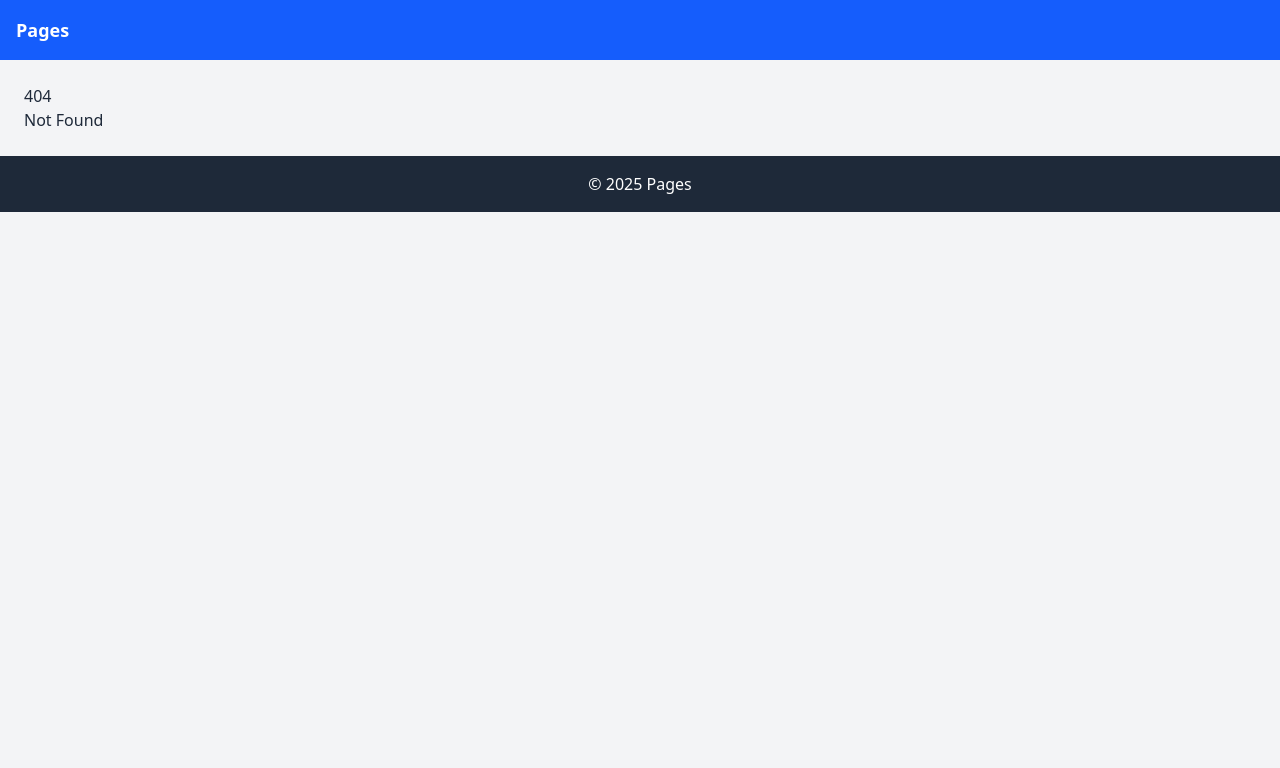
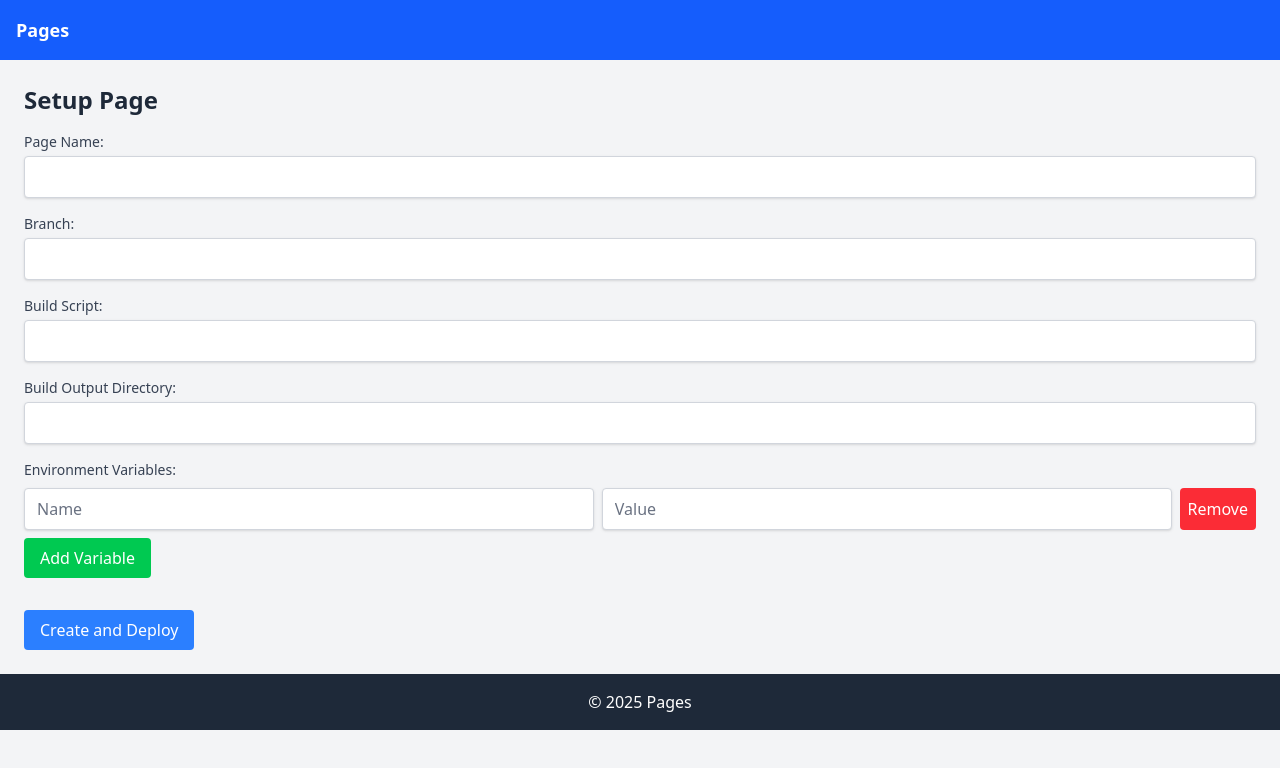
Before and after one commit to webpilotx/neo-pages, a SvelteKit app: page /pages/create/1 in a window 1280 px wide. Before the commit this address had no page. Shown: the top 768 px of the page. Built offline with nearby package versions, Linux system fonts and the light colour scheme; no server answers.

Commit message:
feat: enhance repository selection by fetching user and organization repositories

```diff
--- a/src/routes/pages/create/+page.server.js
+++ b/src/routes/pages/create/+page.server.js
@@ -24,16 +24,21 @@ export async function load() {
   const accounts = await db.select().from(accountsTable);
   const repositories = [];
 
-  for (const account of accounts) {
-    const response = await fetch("https://api.github.com/user/repos", {
+  await Promise.all(
+    accounts.map(async (account) => {
+      // Fetch user repositories
+      const userReposResponse = await fetch(
+        "https://api.github.com/user/repos",
+        {
           headers: {
             Authorization: `Bearer ${account.accessToken}`,
           },
-    });
-    if (response.ok) {
-      const repos = await response.json();
+        }
+      );
+      if (userReposResponse.ok) {
+        const userRepos = await userReposResponse.json();
         repositories.push(
-        ...repos.map((repo) => ({
+          ...userRepos.map((repo) => ({
             id: repo.id,
             name: repo.name,
             full_name: repo.full_name,
@@ -41,7 +46,43 @@ export async function load() {
           }))
         );
       }
+
+      // Fetch organizations
+      const orgsResponse = await fetch("https://api.github.com/user/orgs", {
+        headers: {
+          Authorization: `Bearer ${account.accessToken}`,
+        },
+      });
+      if (orgsResponse.ok) {
+        const orgs = await orgsResponse.json();
+
+        // Fetch repositories for each organization
+        await Promise.all(
+          orgs.map(async (org) => {
+            const orgReposResponse = await fetch(
+              `https://api.github.com/orgs/${org.login}/repos`,
+              {
+                headers: {
+                  Authorization: `Bearer ${account.accessToken}`,
+                },
               }
+            );
+            if (orgReposResponse.ok) {
+              const orgRepos = await orgReposResponse.json();
+              repositories.push(
+                ...orgRepos.map((repo) => ({
+                  id: repo.id,
+                  name: repo.name,
+                  full_name: repo.full_name,
+                  clone_url: repo.clone_url,
+                }))
+              );
+            }
+          })
+        );
+      }
+    })
+  );
 
   return { repositories };
 }
--- a/src/routes/pages/create/+page.svelte
+++ b/src/routes/pages/create/+page.svelte
@@ -1,9 +1,17 @@
 <script>
   import { PUBLIC_GITHUB_CLIENT_ID } from "$env/static/public";
+  import { goto } from "$app/navigation";
   export let data;
   let repositories = data.repositories;
+  let selectedRepo = null;
 
   const authorizeUrl = `https://github.com/login/oauth/authorize?client_id=${PUBLIC_GITHUB_CLIENT_ID}&scope=repo`;
+
+  function beginSetup() {
+    if (selectedRepo) {
+      goto(`/pages/create/${selectedRepo.full_name}`);
+    }
+  }
 
   async function selectRepo(repo) {
     await fetch("/api/pages", {
@@ -22,19 +30,24 @@
 >
   Authorize GitHub Access
 </a>
-<ul class="space-y-4">
+<div class="grid grid-cols-2 md:grid-cols-3 gap-4">
   {#each repositories as repo}
-    <li class="p-4 bg-white shadow rounded flex justify-between items-center">
-      <div>
-        <strong class="text-lg">{repo.name}</strong>
-        <p class="text-sm text-gray-600">{repo.full_name}</p>
-      </div>
-      <button
-        on:click={() => selectRepo(repo)}
-        class="bg-blue-500 text-white px-4 py-2 rounded hover:bg-blue-600"
-      >
-        Select
-      </button>
-    </li>
+    <div
+      class="p-4 bg-white shadow rounded cursor-pointer border-2 {selectedRepo?.id ===
+      repo.id
+        ? 'border-blue-500'
+        : 'border-transparent'}"
+      on:click={() => (selectedRepo = repo)}
+    >
+      <strong class="text-lg">{repo.name}</strong>
+      <p class="text-sm text-gray-600">{repo.full_name}</p>
+    </div>
   {/each}
-</ul>
+</div>
+<button
+  on:click={beginSetup}
+  class="mt-4 bg-blue-500 text-white px-4 py-2 rounded hover:bg-blue-600 disabled:opacity-50"
+  disabled={!selectedRepo}
+>
+  Begin Setup
+</button>
--- /dev/null
+++ b/src/routes/pages/create/[repoFullname]/+page.svelte
@@ -0,0 +1,125 @@
+<script>
+  import { onMount } from "svelte";
+  import { goto } from "$app/navigation";
+  export let params;
+
+  let repoFullname = params.repoFullname;
+  let pageName = repoFullname.split("/")[1];
+  let branch = "";
+  let buildScript = "";
+  let buildOutputDir = "";
+  let envVars = [{ name: "", value: "" }];
+
+  onMount(async () => {
+    const response = await fetch(
+      `https://api.github.com/repos/${repoFullname}/branches`
+    );
+    const branches = await response.json();
+    if (branches.length > 0) {
+      branch = branches[0].name;
+    }
+  });
+
+  function addEnvVar() {
+    envVars.push({ name: "", value: "" });
+  }
+
+  function removeEnvVar(index) {
+    envVars.splice(index, 1);
+  }
+
+  async function createAndDeploy() {
+    await fetch("/api/pages", {
+      method: "POST",
+      headers: { "Content-Type": "application/json" },
+      body: JSON.stringify({
+        repo: repoFullname,
+        name: pageName,
+        branch,
+        buildScript,
+        buildOutputDir,
+        envVars,
+      }),
+    });
+    goto("/pages");
+  }
+</script>
+
+<h1 class="text-2xl font-bold mb-4">Setup Page</h1>
+<form on:submit|preventDefault={createAndDeploy} class="space-y-4">
+  <div>
+    <label class="block text-sm font-medium text-gray-700">Page Name:</label>
+    <input
+      type="text"
+      bind:value={pageName}
+      class="mt-1 block w-full border-gray-300 rounded shadow-sm"
+    />
+  </div>
+  <div>
+    <label class="block text-sm font-medium text-gray-700">Branch:</label>
+    <input
+      type="text"
+      bind:value={branch}
+      class="mt-1 block w-full border-gray-300 rounded shadow-sm"
+    />
+  </div>
+  <div>
+    <label class="block text-sm font-medium text-gray-700">Build Script:</label>
+    <input
+      type="text"
+      bind:value={buildScript}
+      class="mt-1 block w-full border-gray-300 rounded shadow-sm"
+    />
+  </div>
+  <div>
+    <label class="block text-sm font-medium text-gray-700"
+      >Build Output Directory:</label
+    >
+    <input
+      type="text"
+      bind:value={buildOutputDir}
+      class="mt-1 block w-full border-gray-300 rounded shadow-sm"
+    />
+  </div>
+  <div>
+    <label class="block text-sm font-medium text-gray-700"
+      >Environment Variables:</label
+    >
+    {#each envVars as env, index}
+      <div class="flex space-x-2 mt-2">
+        <input
+          type="text"
+          placeholder="Name"
+          bind:value={env.name}
+          class="flex-1 border-gray-300 rounded shadow-sm"
+        />
+        <input
+          type="text"
+          placeholder="Value"
+          bind:value={env.value}
+          class="flex-1 border-gray-300 rounded shadow-sm"
+        />
+        <button
+          type="button"
+          on:click={() => removeEnvVar(index)}
+          class="bg-red-500 text-white px-2 rounded hover:bg-red-600"
+        >
+          Remove
+        </button>
+      </div>
+    {/each}
+    <button
+      type="button"
+      on:click={addEnvVar}
+      class="mt-2 bg-green-500 text-white px-4 py-2 rounded hover:bg-green-600"
+    >
+      Add Variable
+    </button>
+  </div>
+  <button
+    type="submit"
+    class="mt-4 bg-blue-500 text-white px-4 py-2 rounded hover:bg-blue-600"
+  >
+    Create and Deploy
+  </button>
+</form>
```
Lines whose indentation alone changed are shown as unchanged.
